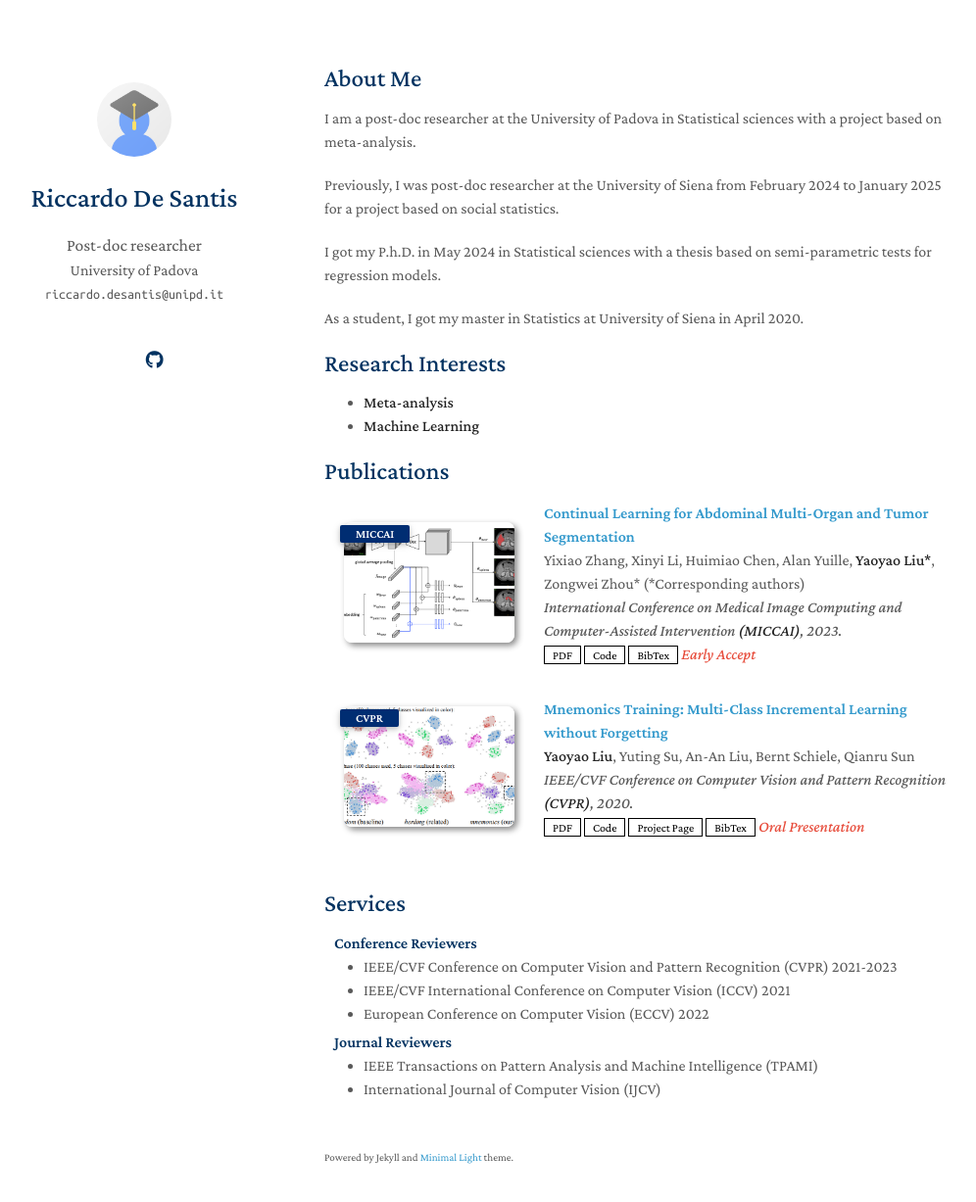
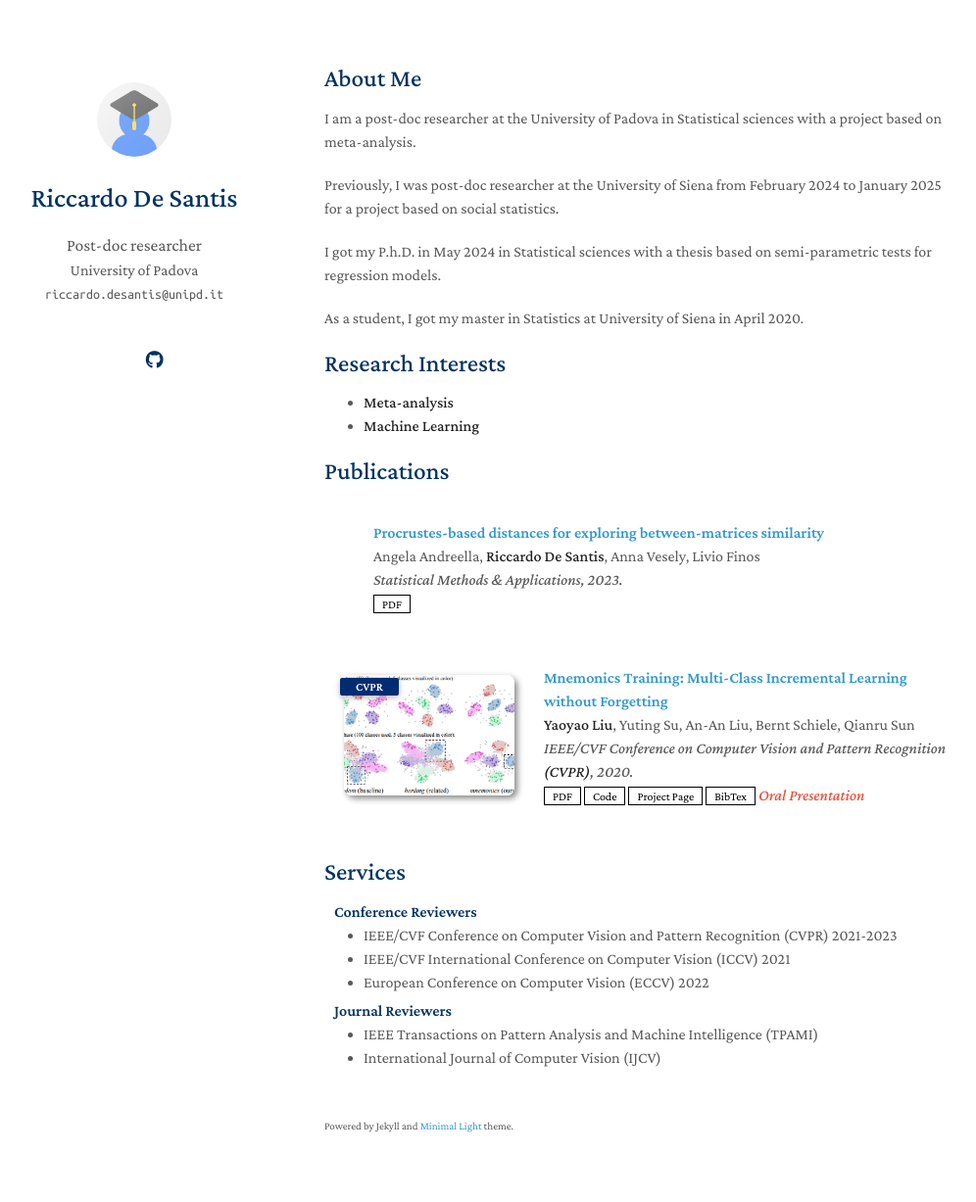
Before and after one commit to Rickdesa/rickdesa.github.io, a Jekyll site: the page built from index.md, in a window 1280 px wide and 1262 px high. Shown: the top 1227 px of the window at 98% size, without its empty margins (139-1135 px from the left). Built offline with Jekyll 4.4.1, drawn with Linux system fonts in a browser that asks for light colours; a style sheet for code colours, icons or effects is not loaded; our own code applies the rules of GitHub Pages for plain Markdown files.

Commit message:
Update publications.yml

```diff
--- a/_data/publications.yml
+++ b/_data/publications.yml
@@ -1,14 +1,14 @@
 main:
 
-  - title: Continual Learning for Abdominal Multi-Organ and Tumor Segmentation
-    authors: Yixiao Zhang, Xinyi Li, Huimiao Chen, Alan Yuille, <strong>Yaoyao Liu*</strong>, Zongwei Zhou* (*Corresponding authors)
-    conference_short: MICCAI
-    conference: International Conference on Medical Image Computing and Computer-Assisted Intervention <strong>(MICCAI)</strong>, 2023.
-    pdf: https://arxiv.org/pdf/2306.00988.pdf
-    code: https://github.com/MrGiovanni/ContinualLearning
-    bibtex: https://bib.yliu.me/MICCAI23.txt
-    image: ./assets/img/teaser_example_2.png
-    notes: Early Accept
+  - title: Procrustes-based distances for exploring between-matrices similarity
+    authors: Angela Andreella, <strong>Riccardo De Santis</strong>, Anna Vesely, Livio Finos
+    # conference_short: MICCAI
+    conference: Statistical Methods & Applications, 2023.
+    pdf: https://link.springer.com/article/10.1007/s10260-023-00689-y
+    # code: https://github.com/MrGiovanni/ContinualLearning
+    # bibtex: https://bib.yliu.me/MICCAI23.txt
+    # image: ./assets/img/teaser_example_2.png
+    # notes: Early Accept
 
   - title: "Mnemonics Training: Multi-Class Incremental Learning without Forgetting"
     authors: <strong>Yaoyao Liu</strong>, Yuting Su, An-An Liu, Bernt Schiele, Qianru Sun
```
